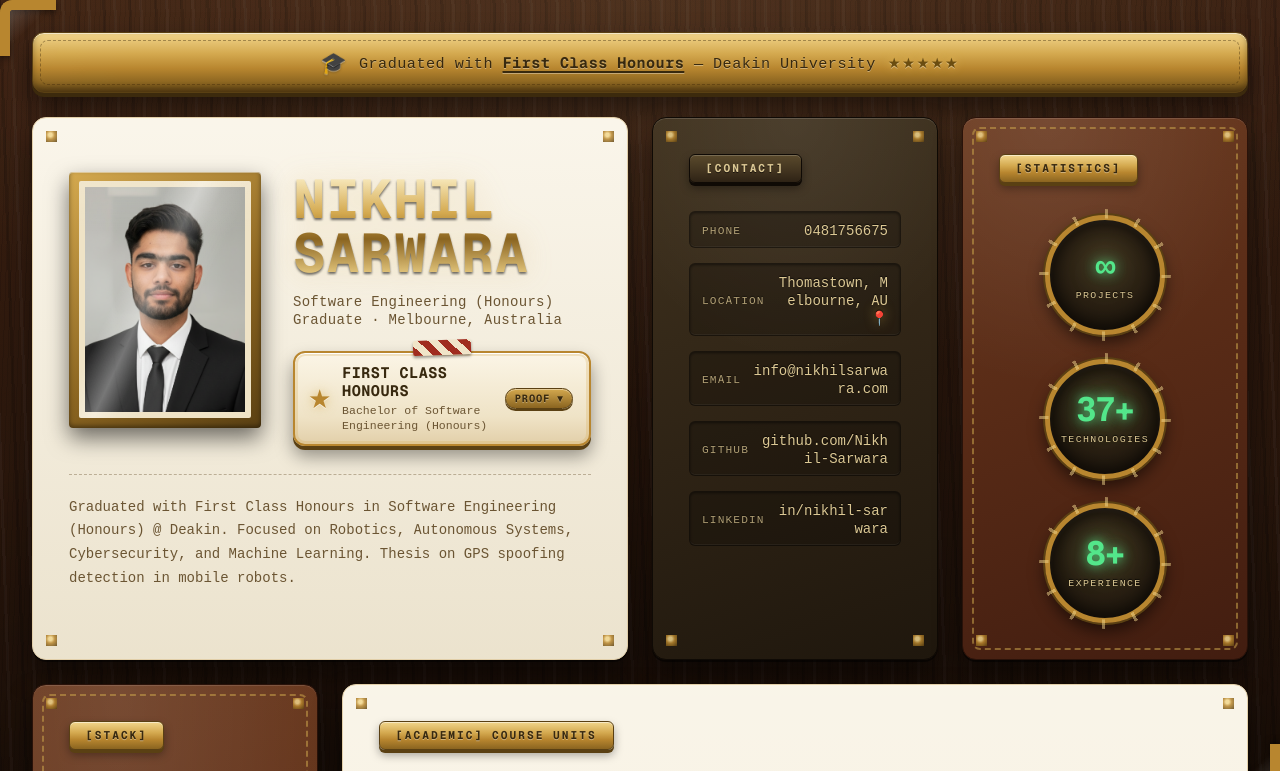
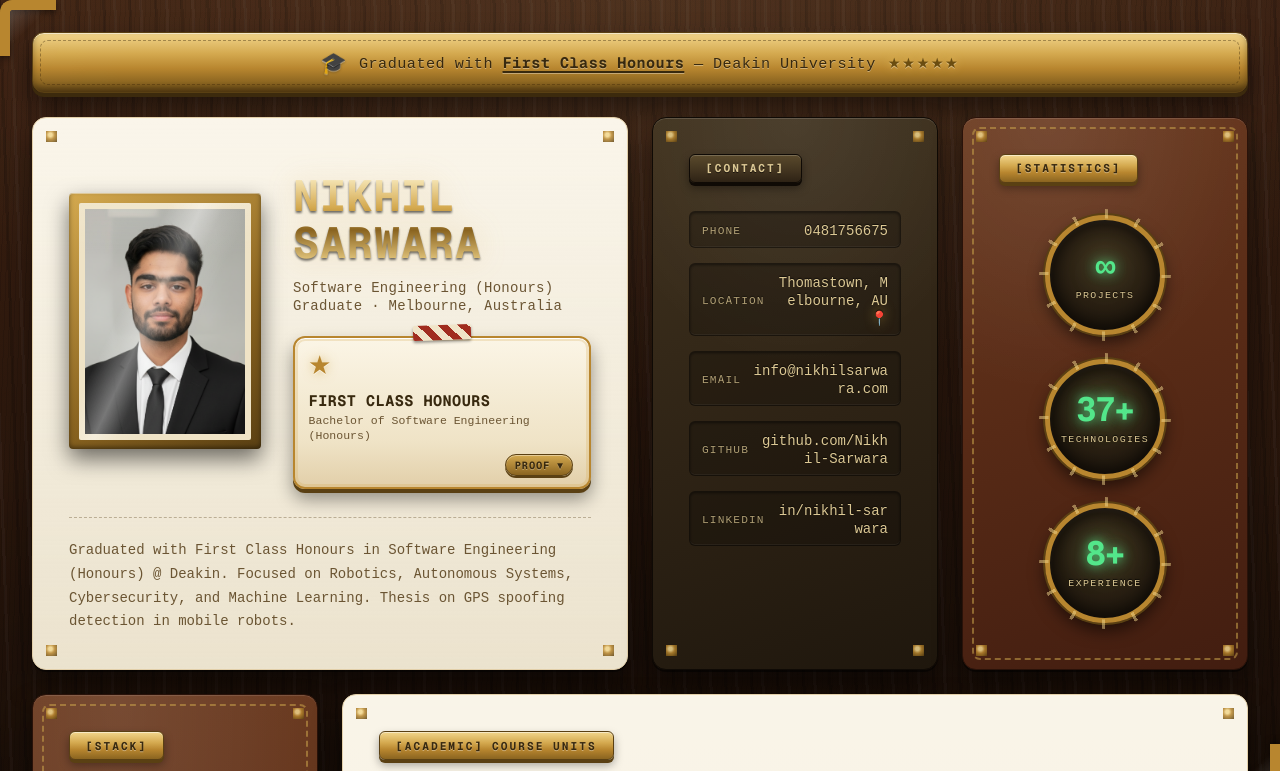
Before and after one commit to Nikhil-Sarwara/my-portfolio, an Astro site: page / in a window 1280 px wide. Shown: the top 771 px of the page. Built offline with nearby package versions, Linux system fonts and the light colour scheme; Astro itself is replaced by a stand-in of ours.

Commit message:
fix: responsive — 2-col tablet tier (768-1024), wrap-safe flex rows, mobile spacing pass

```diff
--- a/src/styles/global.css
+++ b/src/styles/global.css
@@ -201,8 +201,14 @@ a {
 
 @media (min-width: 768px) {
   .main-grid {
+    grid-template-columns: repeat(2, 1fr);
+    gap: 1.5rem;
+  }
+}
+
+@media (min-width: 1024px) {
+  .main-grid {
     grid-template-columns: repeat(4, 1fr);
-    gap: 1.5rem;
   }
 }
 
@@ -322,6 +328,12 @@ a {
 
 @media (min-width: 768px) {
   .cell-wide {
+    grid-column: span 2;
+  }
+}
+
+@media (min-width: 1024px) {
+  .cell-wide {
     grid-column: span 3;
   }
 }
@@ -437,6 +449,11 @@ a {
   align-items: flex-start;
 }
 
+.id-row .flex-1 {
+  flex: 1;
+  min-width: 0;
+}
+
 @media (min-width: 768px) {
   .id-row {
     flex-direction: row;
@@ -491,10 +508,10 @@ a {
 }
 
 h1.name {
-  font-size: 2.25rem;
+  font-size: clamp(1.9rem, 8vw, 2.4rem);
   font-weight: 900;
   letter-spacing: 0.02em;
-  line-height: 1;
+  line-height: 1.08;
   margin-top: 1.1rem;
   text-transform: uppercase;
   background: linear-gradient(180deg, #fdf3cd 0%, var(--brass-3) 38%, var(--brass-1) 62%, var(--brass-hi) 100%);
@@ -502,11 +519,12 @@ h1.name {
   background-clip: text;
   color: transparent;
   filter: drop-shadow(0 2px 1px rgba(0, 0, 0, 0.55)) drop-shadow(0 0 14px rgba(212, 169, 79, 0.22));
+  overflow-wrap: break-word;
 }
 
 @media (min-width: 768px) {
   h1.name {
-    font-size: 3.4rem;
+    font-size: clamp(2.1rem, 3.4vw, 3.2rem);
   }
 }
 
@@ -533,7 +551,9 @@ h1.name {
   position: relative;
   display: inline-flex;
   align-items: center;
+  flex-wrap: wrap;
   gap: 0.75rem;
+  max-width: 100%;
   padding: 0.7rem 1rem 0.7rem 0.85rem;
   border-radius: 12px;
   cursor: pointer;
@@ -544,6 +564,10 @@ h1.name {
     0 10px 18px rgba(0, 0, 0, 0.4),
     inset 0 1px 0 #fff,
     inset 0 0 0 3px rgba(212, 169, 79, 0.25);
+}
+
+.honours-badge .hb-inner {
+  min-width: 0;
 }
 
 /* medal ribbon */
@@ -697,7 +721,8 @@ h1.name {
   display: flex;
   align-items: center;
   justify-content: space-between;
-  gap: 0.5rem;
+  flex-wrap: wrap;
+  gap: 0.4rem 0.75rem;
   font-size: 0.875rem;
   padding: 0.55rem 0.75rem;
   border-radius: 6px;
@@ -707,6 +732,7 @@ h1.name {
 }
 
 .contact-row .label {
+  flex-shrink: 0;
   color: var(--bronze-text);
   opacity: 0.75;
   text-transform: uppercase;
@@ -716,6 +742,8 @@ h1.name {
 }
 
 .contact-row .value {
+  flex: 1;
+  min-width: 0;
   text-align: right;
   color: var(--bronze-text);
   word-break: break-all;
@@ -755,6 +783,7 @@ h1.name {
   position: relative;
   width: 7.5rem;
   height: 7.5rem;
+  flex-shrink: 0;
   border-radius: 50%;
   display: flex;
   flex-direction: column;
@@ -1034,13 +1063,19 @@ h1.name {
   display: flex;
   align-items: center;
   justify-content: space-between;
-  gap: 0.75rem;
+  flex-wrap: wrap;
+  gap: 0.5rem 0.75rem;
   padding: 0.95rem 1.2rem;
   user-select: none;
   font-weight: 700;
   color: var(--ink);
   border-bottom: 1px dashed rgba(107, 85, 51, 0.45);
   background: linear-gradient(180deg, var(--kraft-2), var(--kraft-1) 70%, var(--kraft-0));
+}
+
+.bucket summary .b-name {
+  flex: 1;
+  min-width: 0;
 }
 
 .bucket summary::-webkit-details-marker {
@@ -1213,6 +1248,15 @@ h1.name {
   align-items: stretch;
 }
 
+@media (max-width: 420px) {
+  .tl-item {
+    gap: 0.65rem;
+  }
+  .tl-body {
+    padding: 1rem;
+  }
+}
+
 .tl-rail {
   position: relative;
   flex-shrink: 0;
@@ -1384,6 +1428,23 @@ h1.name {
     inset 0 1px 0 rgba(255, 255, 255, 0.2);
 }
 
+.tl-img img {
+  display: block;
+  width: 7.5rem;
+  height: 5.5rem;
+  object-fit: cover;
+  border-radius: 2px;
+  border: 1px solid var(--paper-1);
+  max-width: 100%;
+}
+
+@media (max-width: 480px) {
+  .tl-img img {
+    width: 6rem;
+    height: 4.4rem;
+  }
+}
+
 /* ===== Studies timeline — ledger book ===== */
 .tl-studies {
   margin-top: 1rem;
@@ -1410,12 +1471,18 @@ h1.name {
   display: flex;
   align-items: center;
   justify-content: space-between;
-  gap: 0.75rem;
+  flex-wrap: wrap;
+  gap: 0.5rem 0.75rem;
   padding: 0.85rem 1rem;
   user-select: none;
   font-weight: 700;
   background: linear-gradient(180deg, var(--paper-2), var(--paper-1));
   border-bottom: 1px dashed rgba(107, 85, 51, 0.4);
+}
+
+.tl-studies-label {
+  flex: 1;
+  min-width: 0;
 }
 
 .tl-studies summary::-webkit-details-marker {
@@ -2005,6 +2072,12 @@ h1.name {
   text-decoration: none;
 }
 
+.footer-links a:hover {
+  background: rgba(242, 214, 140, 0.14);
+  color: #fff3d0;
+  text-decoration: none;
+}
+
 .footer-note {
   position: relative;
   font-size: 0.72rem;
@@ -2040,6 +2113,19 @@ h1.name {
     inset 0 1px 0 rgba(255, 255, 255, 0.18);
 }
 
+@media (max-width: 480px) {
+  .modal {
+    width: min(96vw, 640px);
+  }
+  .modal-close {
+    top: 0.5rem;
+    right: 0.5rem;
+  }
+  .modal-map {
+    height: 18rem;
+  }
+}
+
 .modal-close {
   position: absolute;
   top: -14px;
@@ -2330,6 +2416,59 @@ h1.name {
 @media (max-width: 600px) {
   .skill-overlay {
     padding: 1rem 0 0;
+  }
+  .stats {
+    gap: 1rem;
+  }
+  .stat {
+    width: 6.6rem;
+    height: 6.6rem;
+  }
+  .stat::before {
+    inset: -10px;
+  }
+  .stat .num {
+    font-size: 1.8rem;
+  }
+  .cell {
+    padding: 1.4rem;
+  }
+  .cell::after {
+    background-size: 9px 9px, 9px 9px, 9px 9px, 9px 9px, 9px 9px, 9px 9px, 9px 9px, 9px 9px;
+    background-position:
+      10px 10px, calc(100% - 10px) 10px, 10px calc(100% - 10px), calc(100% - 10px) calc(100% - 10px),
+      10px 10px, calc(100% - 10px) 10px, 10px calc(100% - 10px), calc(100% - 10px) calc(100% - 10px);
+  }
+  .bucket-unit .u-meta {
+    white-space: normal;
+  }
+  .bucket-unit {
+    align-items: flex-start;
+  }
+  .section-label {
+    font-size: 0.65rem;
+    padding: 0.35rem 0.8rem;
+  }
+  .honours-banner {
+    padding: 0.85rem 1.4rem;
+    font-size: 0.85rem;
+    gap: 0.5rem;
+  }
+  .b-name {
+    padding-left: 0.9rem;
+  }
+  .bucket summary::before {
+    display: none;
+  }
+  .b-count .arrow {
+    width: 1.4rem;
+    height: 1.4rem;
+  }
+  .content {
+    padding: 1rem 0.75rem 2rem;
+  }
+  .unit-title {
+    font-size: 1.45rem;
   }
   .skill-panel {
     width: 100%;
```
